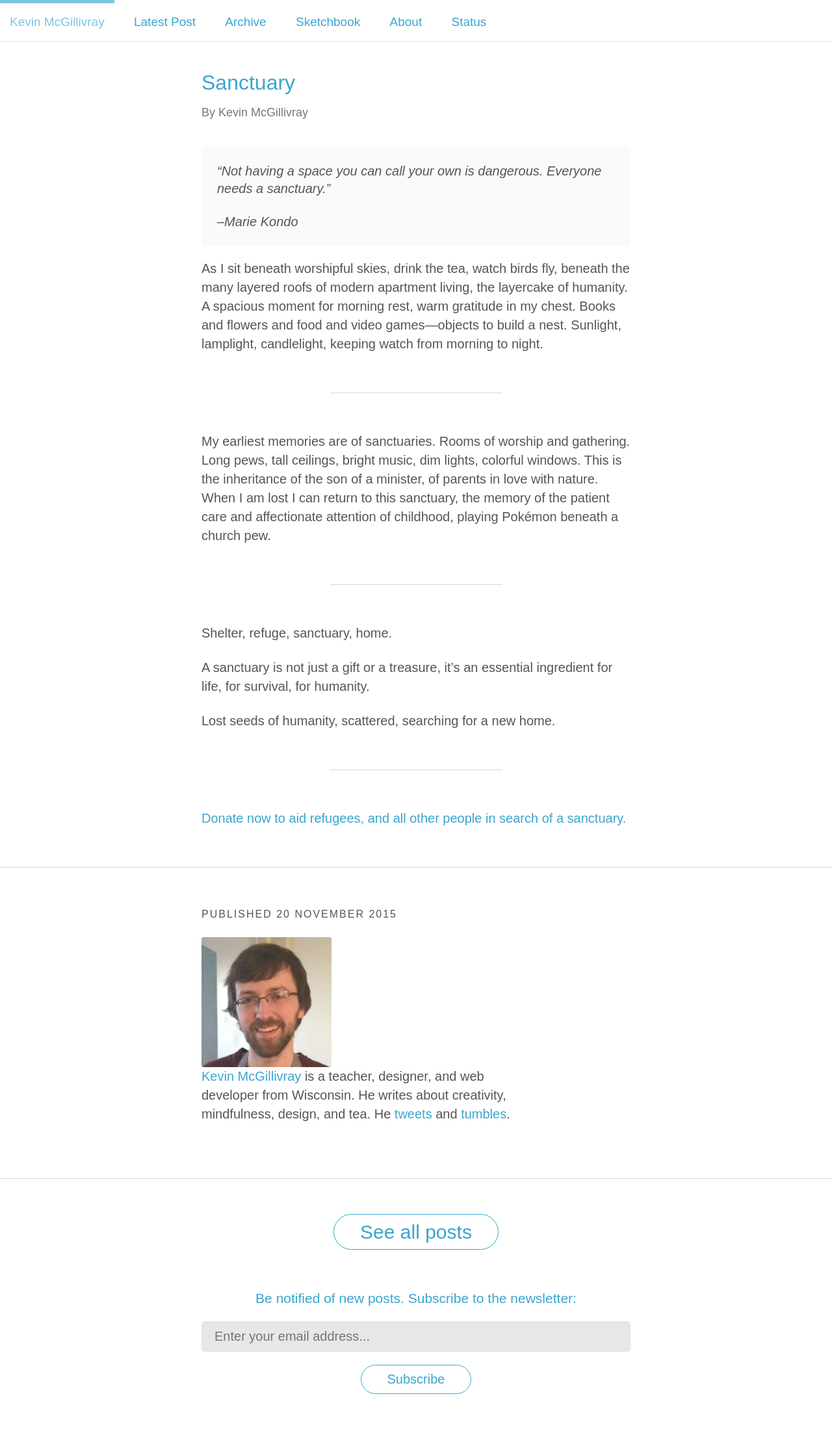
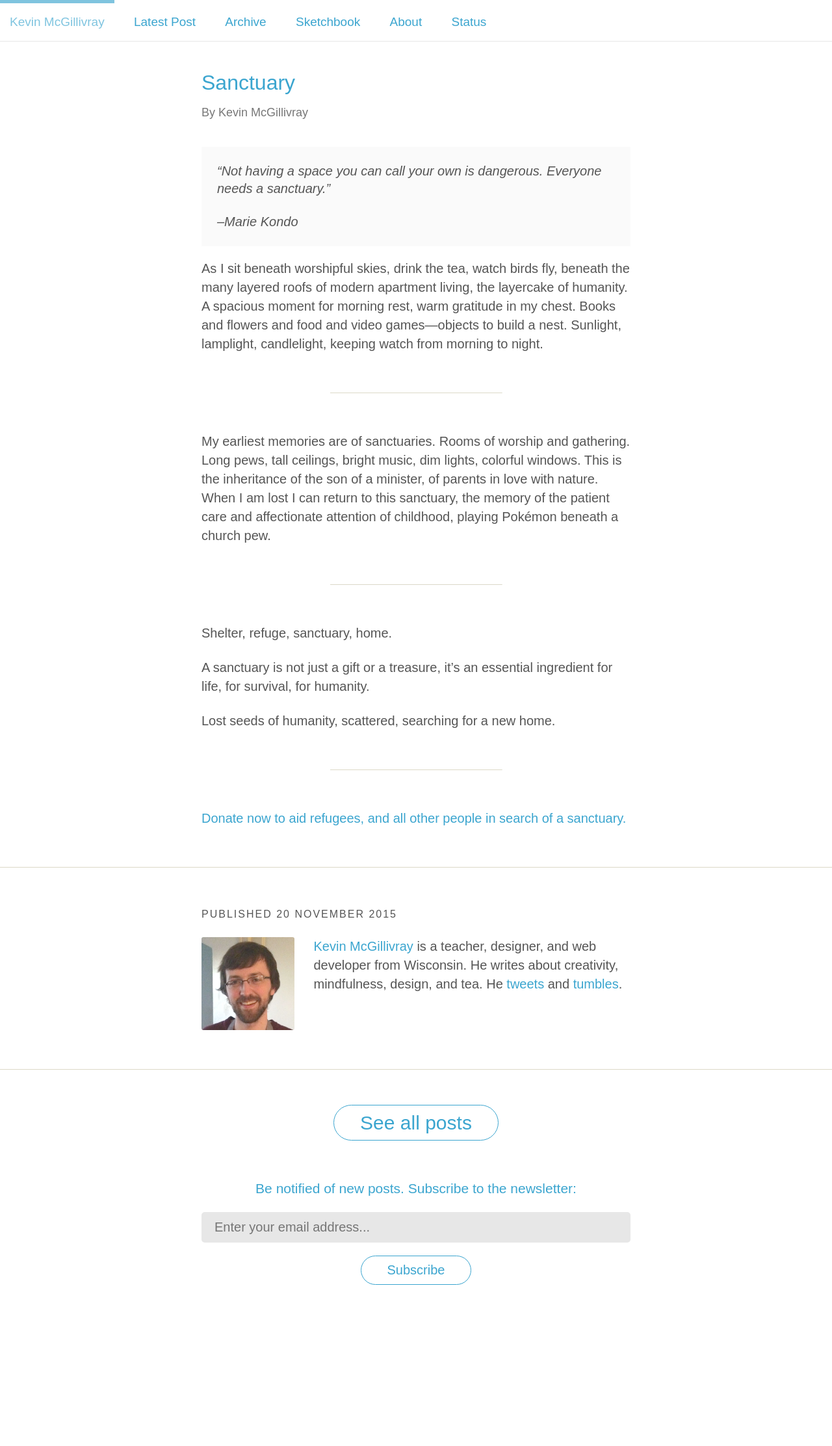
Before and after one commit to kmcgillivray/kmcgillivray.github.io, a Jekyll site: the page built from index.html, in a window 1280 px wide. Shown: the whole page at 65% size. Built offline with Jekyll 4.4.1, drawn with Linux system fonts in a browser that asks for light colours; nearby versions of some CDN libraries; after the commit the page ends 2057 px from its top, so only the background shows below that.

Commit message:
Fix grid

```diff
--- a/_includes/bio.html
+++ b/_includes/bio.html
@@ -10,7 +10,7 @@
         {% endfor %}
         {% endif %}
       </div>
-      <div class="col-4">
+      <div class="col-3">
         <a href="/about"><img class="img-profile" src="/img/kevin-profile.jpg"></a>
       </div>
       <div class="col-8">
--- a/_sass/grid.scss
+++ b/_sass/grid.scss
@@ -16,10 +16,6 @@
   padding-top: 20px;
   padding-bottom: 20px;
 }
-.main-scroll {
-  margin-left: 25%;
-}
-@media (min-width: 760px) {
 .row {
   margin-left: -15px;
   margin-right: -15px;
@@ -36,6 +32,9 @@
   padding-left: 15px;
   padding-right: 15px;
 }
+.col-3 {
+  width: 25%;
+}
 .col-4 {
   width: 33.33333%;
 }
@@ -45,4 +44,3 @@
 .col-12 {
   width: 100%;
 }
-}
--- a/js/stats.js
+++ b/js/stats.js
@@ -33,9 +33,7 @@ function createStats(data) {
   for (var i = 0; i < data.posts.length; i++) {
     totalWords += data.posts[i].words;
   }
-  console.log(totalWords);
   var averageWords = Math.round(totalWords / data.posts.length);
-  console.log(averageWords);
   $('#total-words').text(totalWords).digits();
   $('#average-words').text(averageWords).digits();
 }
```
Lines whose indentation alone changed are shown as unchanged.
